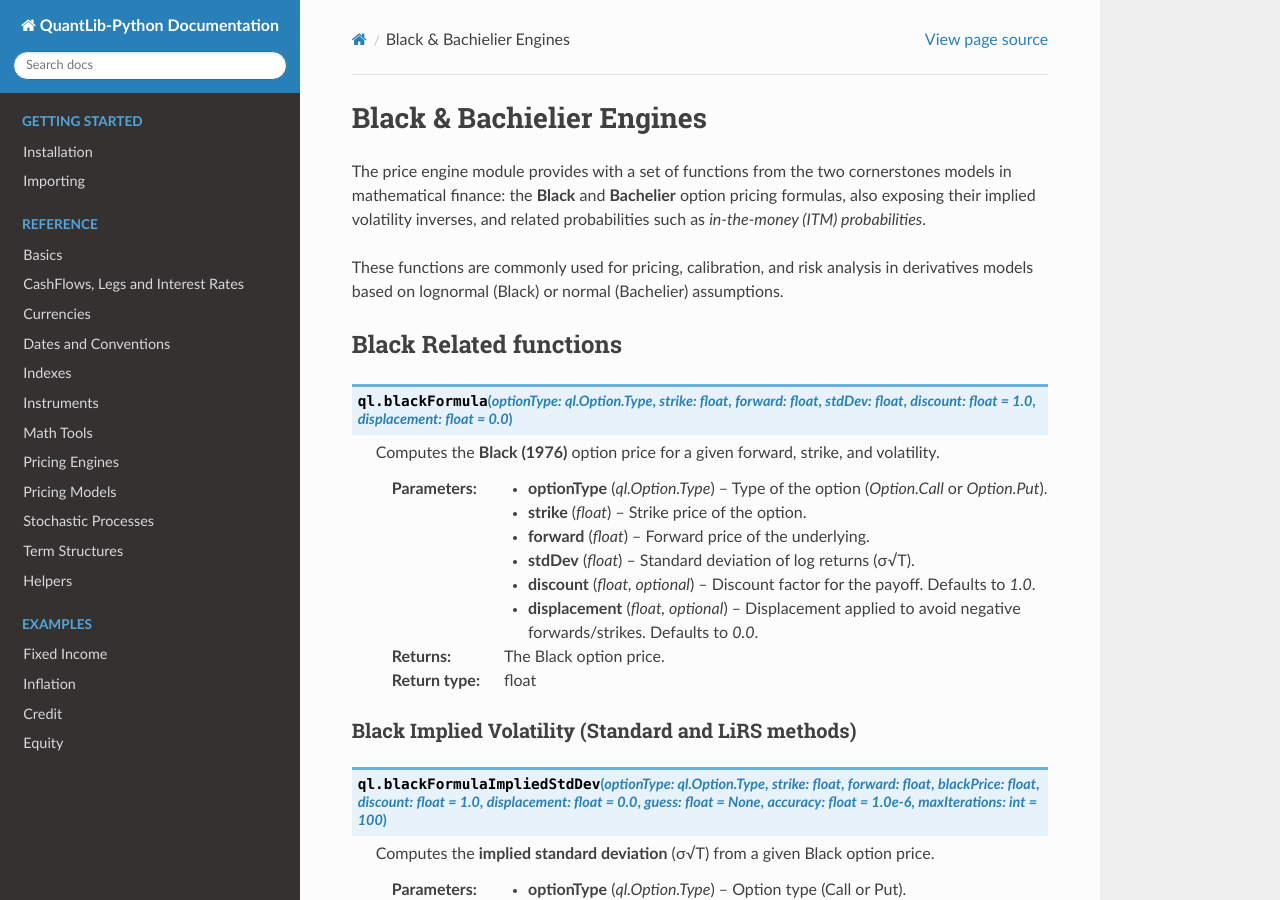
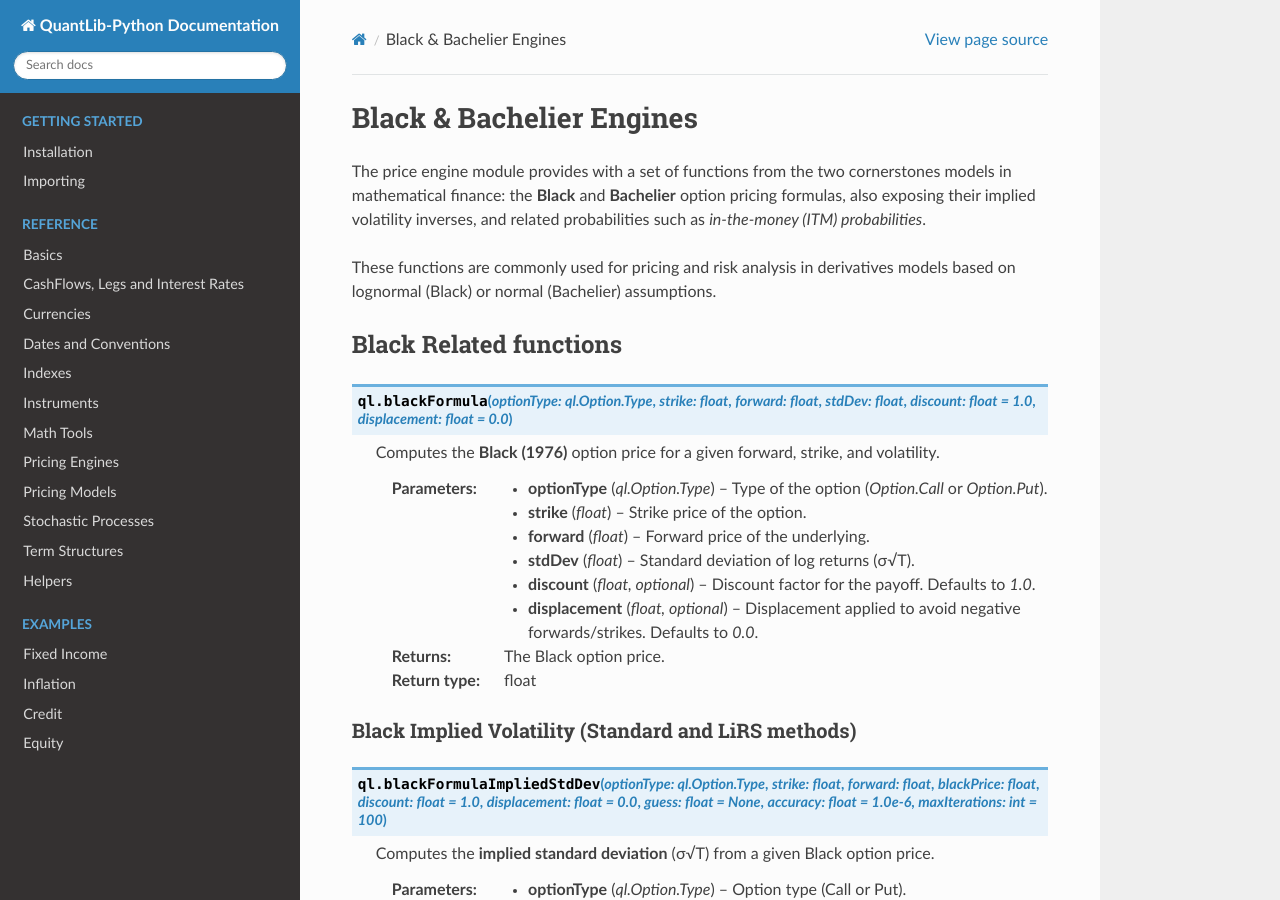
Before and after one commit to nhaga/QuantLib-Python-Docs, a Sphinx documentation site: the page built from docs/pricing_engines/black_bachelier.rst, in a window 1280 px wide and 900 px high. Built offline with Sphinx 7.4.7 and the Read the Docs theme 3.1.0, drawn with Linux system fonts in a browser that asks for light colours; formulas are drawn with MathJax 3.

Commit message:
Fix spelling and improve phrasing in black_bachelier.rst

```diff
--- a/docs/pricing_engines/black_bachelier.rst
+++ b/docs/pricing_engines/black_bachelier.rst
@@ -1,9 +1,9 @@
-Black & Bachielier Engines
+Black & Bachelier Engines
 ##########################
 
 The price engine module provides with a set of functions from the two cornerstones models in mathematical finance: the **Black** and **Bachelier** option pricing formulas, also exposing their implied volatility inverses, and related probabilities such as *in-the-money (ITM) probabilities*.
 
-These functions are commonly used for pricing, calibration, and risk analysis in derivatives models based on lognormal (Black) or normal (Bachelier) assumptions.
+These functions are commonly used for pricing and risk analysis in derivatives models based on lognormal (Black) or normal (Bachelier) assumptions.
 
 Black Related functions
 ***********************
```
Also changed, not shown: other parts of docs/pricing_engines/black_bachelier.rst (+1 -1 lines).
